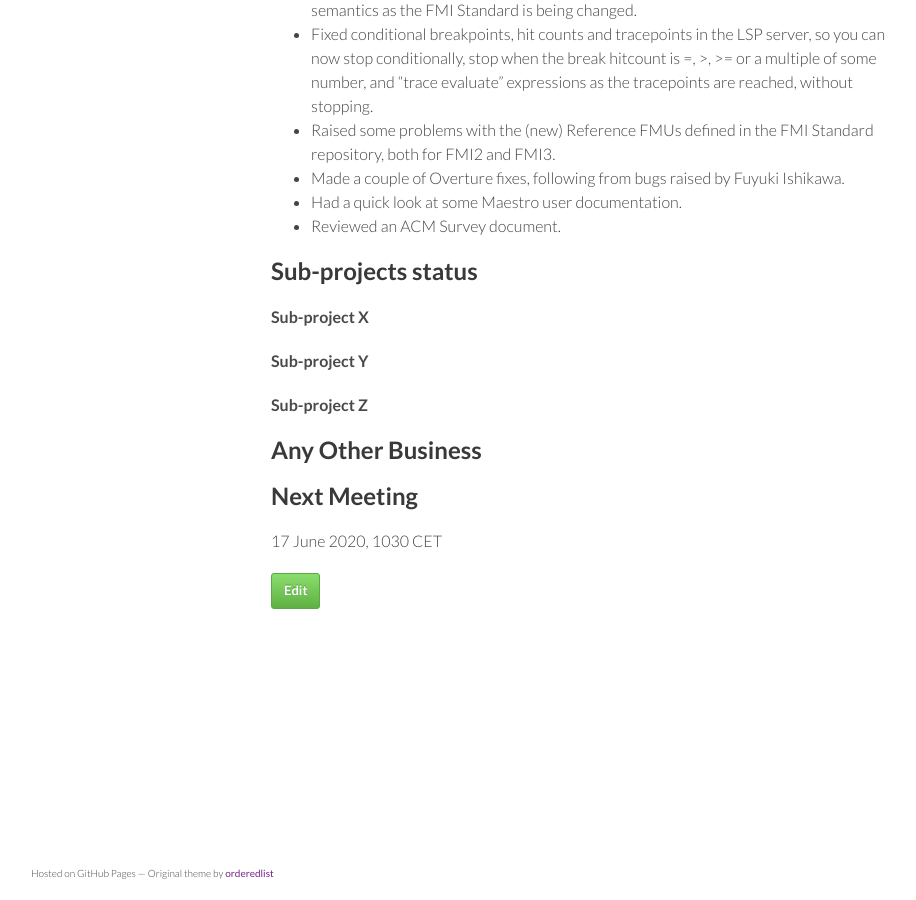
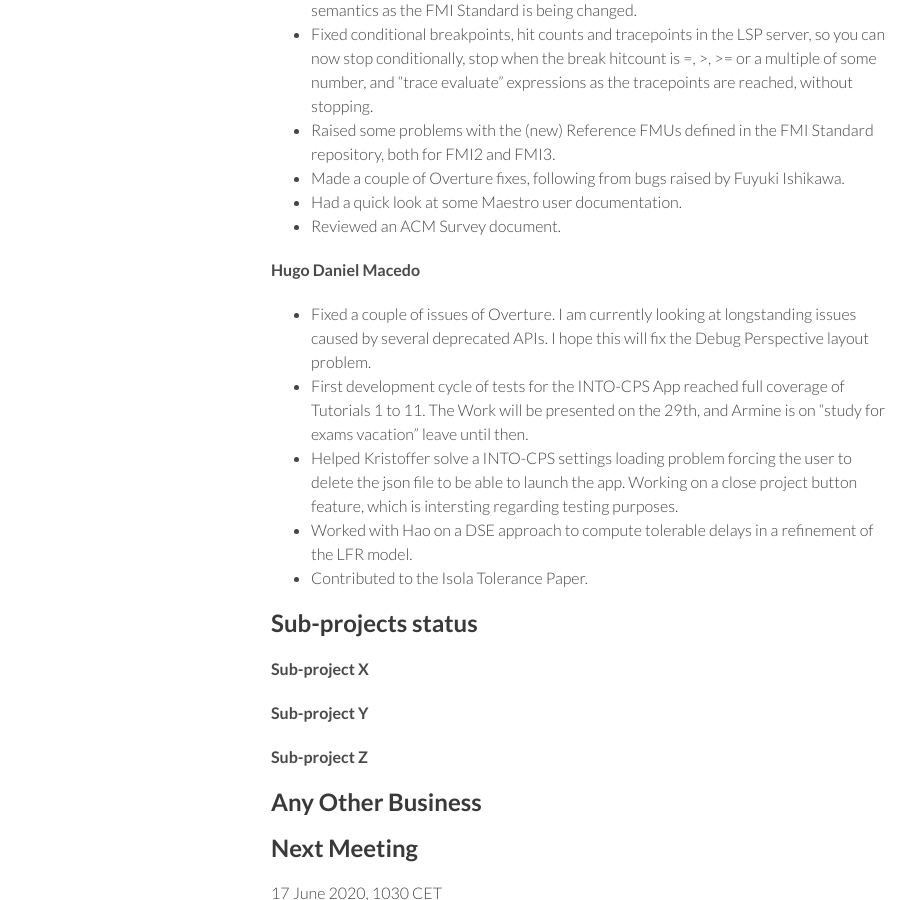
Before and after one commit to digitaltwincentre/digitaltwincentre.github.io, a Jekyll site: the page built from _biweeklies/Biweekly-19.md, in a window 1280 px wide and 900 px high, scrolled down 1075 px. Shown: the whole window, without its empty margins (179-1095 px from the left). Built offline with Jekyll 4.4.1, drawn with Linux system fonts in a browser that asks for light colours; nearby versions of some CDN libraries.

Commit message:
Update Biweekly-19.md

```diff
--- a/_biweeklies/Biweekly-19.md
+++ b/_biweeklies/Biweekly-19.md
@@ -49,6 +49,13 @@ date: 03 June 2020, 1030 CEST
 * Had a quick look at some Maestro user documentation.
 * Reviewed an ACM Survey document.
 
+#### Hugo Daniel Macedo
+* Fixed a couple of issues of Overture. I am currently looking at longstanding issues caused by several deprecated APIs. I hope this will fix the Debug Perspective layout problem.
+* First development cycle of tests for the INTO-CPS App reached full coverage of Tutorials 1 to 11. The Work will be presented on the 29th, and Armine is on "study for exams vacation" leave until then.
+* Helped Kristoffer solve a INTO-CPS settings loading problem forcing the user to delete the json file to be able to launch the app. Working on a close project button feature, which is intersting regarding testing purposes.
+* Worked with Hao on a DSE approach to compute tolerable delays in a refinement of the LFR model.
+* Contributed to the Isola Tolerance Paper.
+
 ## Sub-projects status
 
 
```
